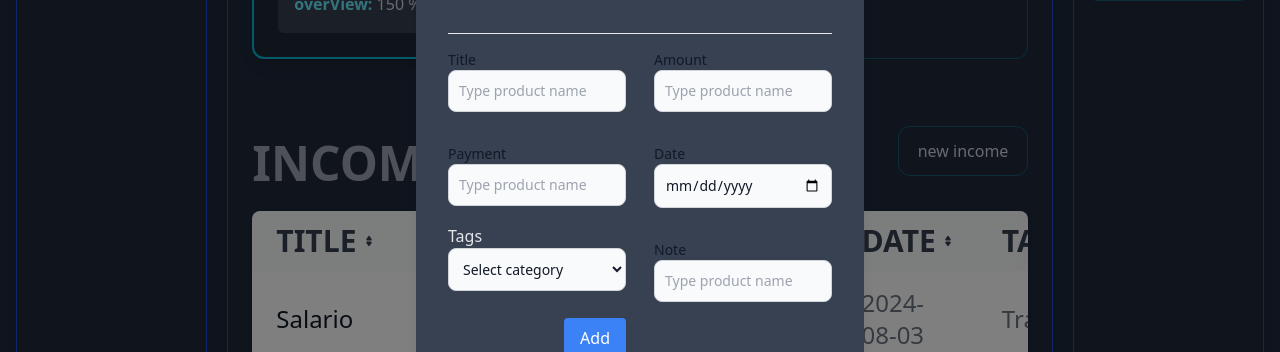
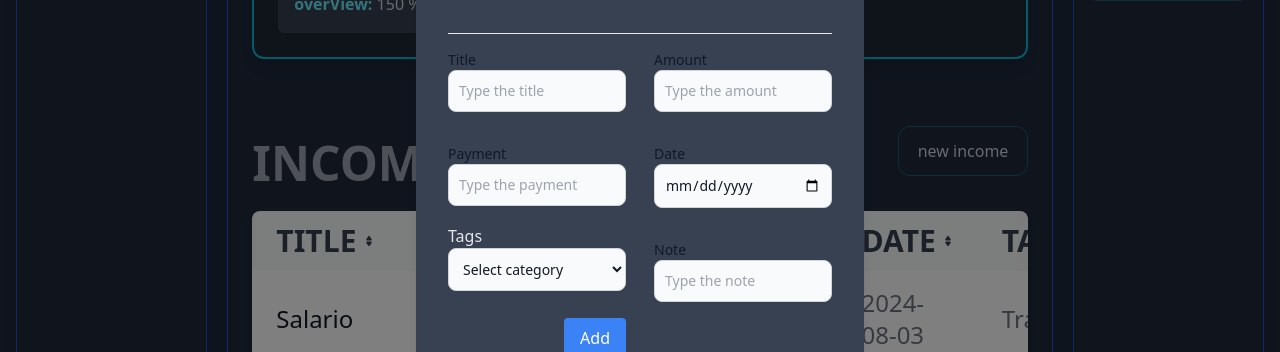
Before and after one commit to stevenD18skz/FinanceTracker, a React (Vite) app: page /home in a window 1280 px wide. Both pictures are taken after a click on the button "new income". Shown: the part 994-1346 px from the top of the page. Built offline with nearby package versions, Linux system fonts and the light colour scheme.

Commit message:
esqueleto de la pagina completo

```diff
--- a/src/components/StandarInput.jsx
+++ b/src/components/StandarInput.jsx
@@ -1,3 +1,4 @@
+import React, { useState } from "react";
 import PropTypes from "prop-types";
 
 export default function StandarInput({
@@ -20,7 +21,7 @@ export default function StandarInput({
           id={titulo}
           value={dato}
           onChange={handleChange}
-          placeholder="Type product name"
+          placeholder={`Type the ${titulo}`}
           required={isRequired}
           className="focus:ring-primary-600 focus:border-primary-600 dark:focus:ring-primary-500 dark:focus:border-primary-500 block w-full rounded-lg border border-gray-300 bg-gray-50 p-2.5 text-sm text-gray-900 dark:border-gray-500 dark:bg-gray-600 dark:text-white dark:placeholder-gray-400"
         />
--- a/src/pages/Home.jsx
+++ b/src/pages/Home.jsx
@@ -53,8 +53,8 @@ export default function Home() {
               <Card key={index} dataCard={current} />
             ))}
 
-            <button className="mb-8 w-full rounded-xl border border-cyan-800 py-3 transition-all duration-300 ease-in-out hover:border-dashed hover:bg-cyan-600 hover:text-white">
-              new
+            <button className="mb-8 max-w-md truncate rounded-xl border-2 border-cyan-500 bg-gray-800 p-6 text-gray-200 shadow-lg transition-all duration-300 ease-in-out hover:border-dashed hover:bg-cyan-600 hover:text-white">
+              new Monthly esentials
             </button>
           </div>
 
```
